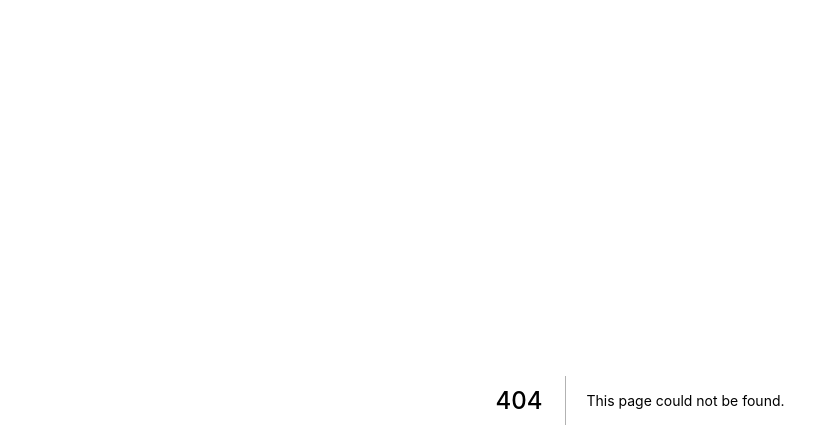
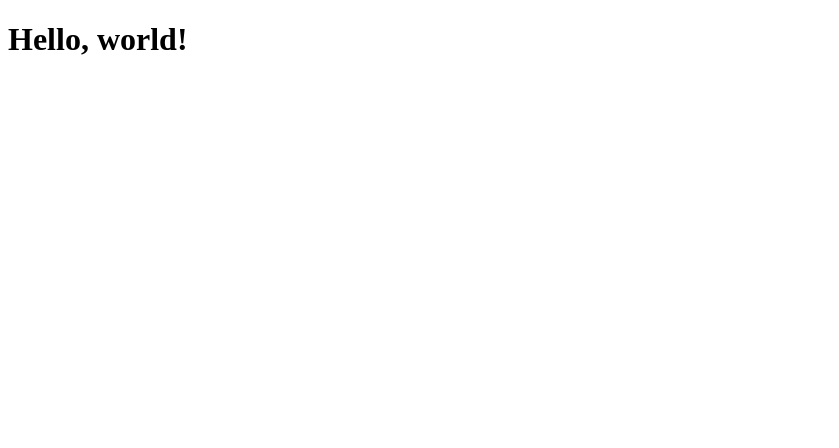
Before and after one commit to linux-china/hello-next, a Next.js app: page /demo in a window 1280 px wide. Before the commit this address had no page. Shown: the top 448 px of the page, without its empty margins (0-839 px from the left). Built offline with nearby package versions, Linux system fonts and the light colour scheme.

Commit message:
demo.mdx

```diff
--- /dev/null
+++ b/pages/demo.mdx
@@ -0,0 +1 @@
+# Hello, world!
```
